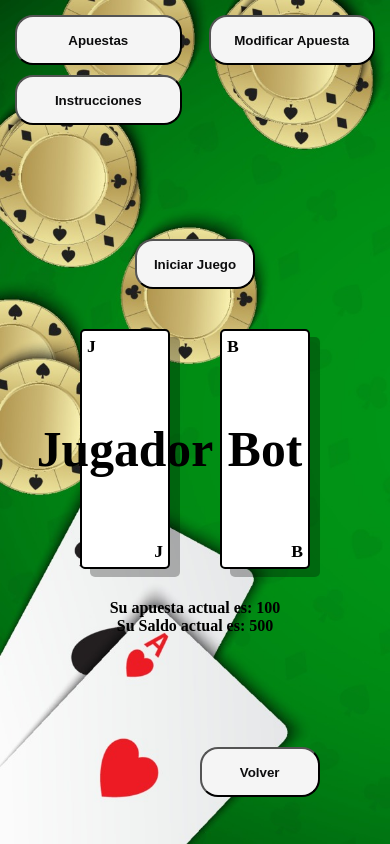
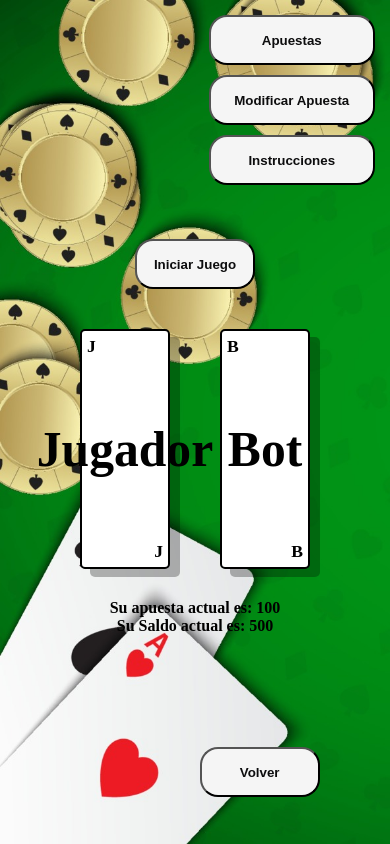
Before and after one commit to alanzelada/Casino-Main-Page, a PHP site: page /Juegos/CartaMayor/index.html in a window 390 px wide. Run offline with PHP 8.4, Linux system fonts and the light colour scheme.

Commit message:
changed layout on major card game

```diff
--- a/Juegos/CartaMayor/style.css
+++ b/Juegos/CartaMayor/style.css
@@ -11,9 +11,10 @@
 }
 @media (max-width: 767px) {
     .Apuestas {
-        flex-direction: row;
+        flex-direction: column;
         flex-wrap: wrap;
         justify-content: center;
+        align-items: flex-end !important;
     }
 
     .Apuestas button {
@@ -56,7 +57,7 @@ button:hover {
     position: absolute;
     width: 100%;
     display: flex;
-    justify-content: space-between;
+    justify-content: flex-end;
     align-items: flex-start;
     padding: 10px;
     z-index: 3;
```
